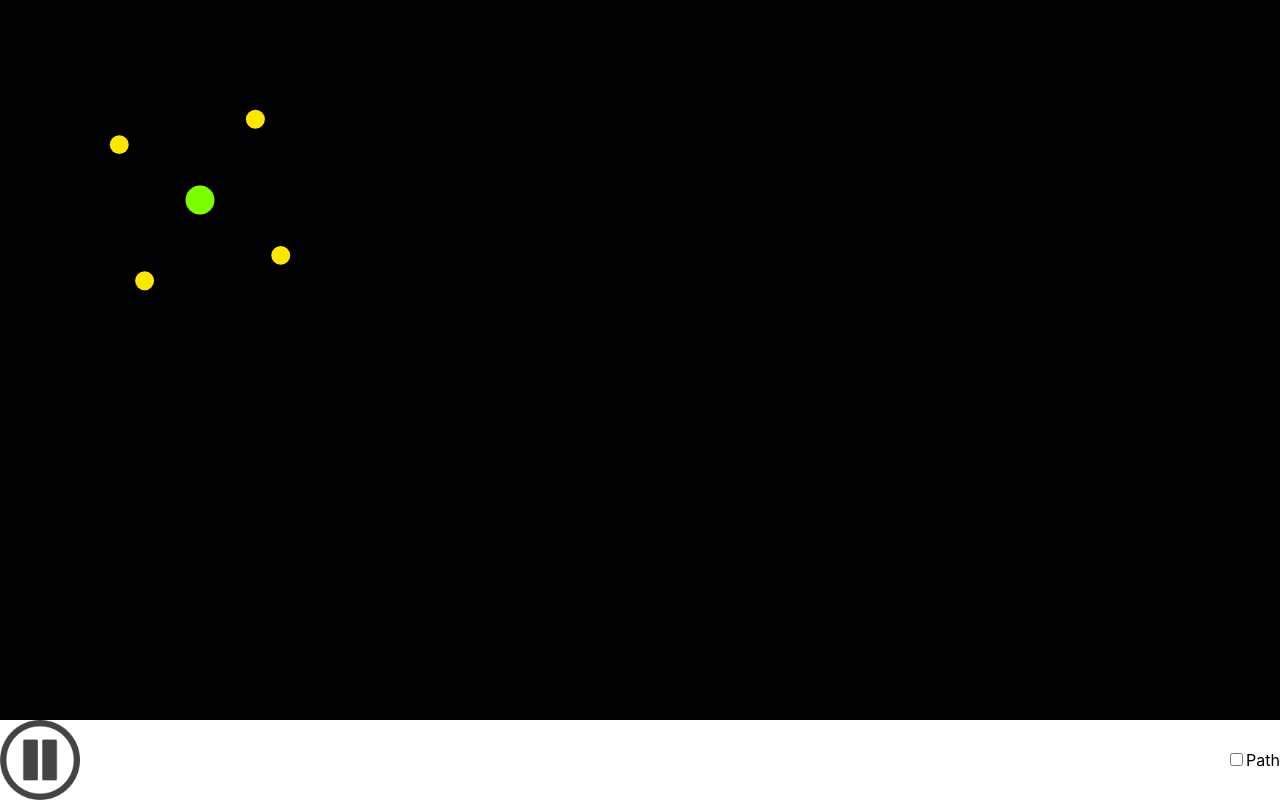
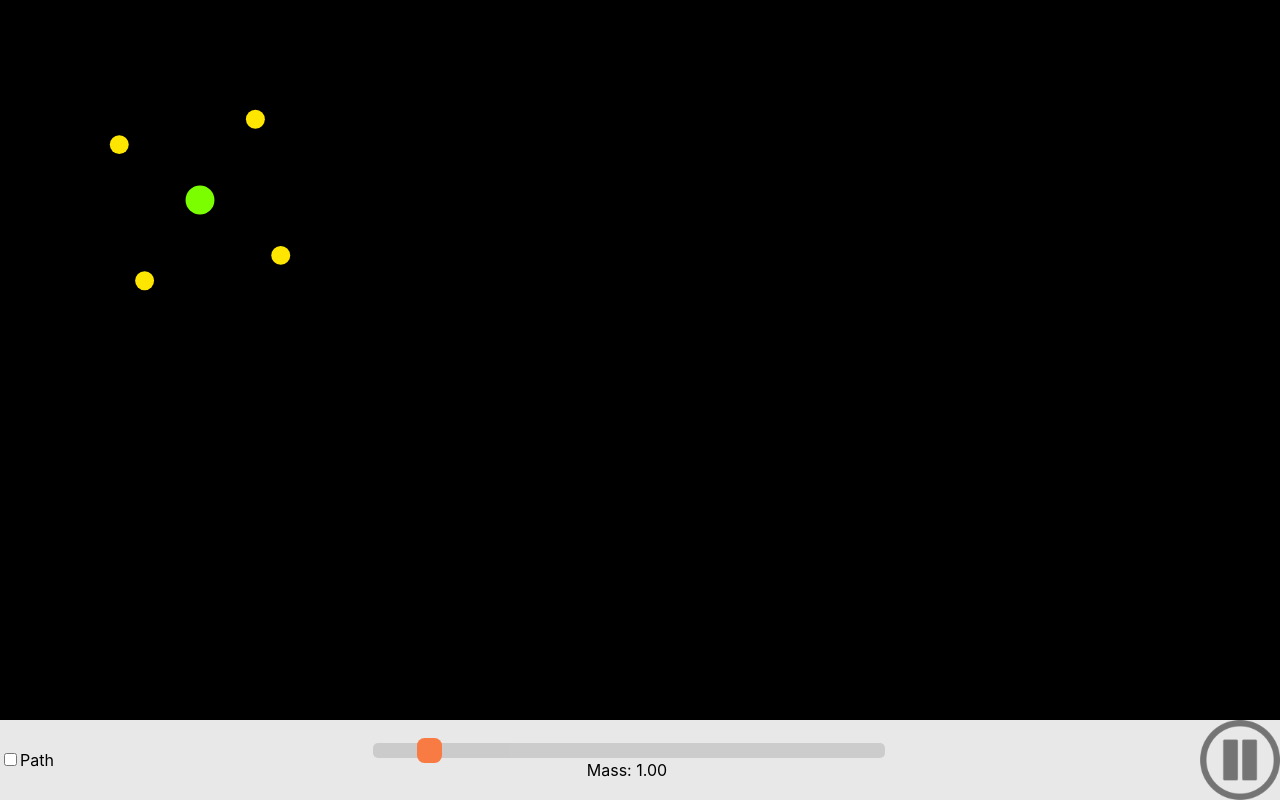
Before and after one commit to tylerliu/gravity_sim, a React (Create React App) app: page / in a window 1280 px wide. Built offline with nearby package versions, Linux system fonts and the light colour scheme.

Commit message:
Controller

```diff
--- a/src/Controller.js
+++ b/src/Controller.js
@@ -3,6 +3,7 @@
  */
 import React, { Component } from 'react';
 import PlayPauseButton from './PlayPauseButton'
+import MassSlider from "./MassSlider";
 
 export default class Controller extends Component{
 
@@ -12,12 +13,15 @@ export default class Controller extends Component{
 
     render() {
         return(
-            <div style={{display: "flex", flexDirection: 'row', alignItems: "center", justifyContent: "space-between"}}>
-                <PlayPauseButton onClick={this.changePlayState.bind(this)} style={{height: "10vh", width: "10vh"}}/>
+            <div style={{display: "flex", flexDirection: 'row', alignItems: "center", justifyContent: "space-between", backgroundColor: "#E8E8E8"}}>
                 <div>
                     <input type="checkbox" name="path_switch" ref="pathCheckBox" onClick={this.changePathDrawing.bind(this)}/>
                     <label>Path</label>
                 </div>
+
+                <MassSlider changeMass={this.changeMass.bind(this)}/>
+
+                <PlayPauseButton onClick={this.changePlayState.bind(this)} style={{height: "10vh", width: "10vh"}}/>
             </div>
         )
         //pause/play
@@ -35,4 +39,8 @@ export default class Controller extends Component{
     changePathDrawing() {
         this.props.main_stage.drawingPath(this.refs.pathCheckBox.checked);
     }
+
+    changeMass(mass) {
+        this.props.main_stage.selectedMass = mass;
+    }
 }
--- a/src/Entity.js
+++ b/src/Entity.js
@@ -12,12 +12,17 @@ export default class Entity {
         this.position_y = position_y;
     }
 
-    get color() {
-     //0 mass is white
-        if (this.mass === 0 || this.mass <= 0.000001) return '#FFFFFF';
-        let lo = Math.log2(this.mass);
+    static getColor(mass) {
+        //0 mass is white
+        if (mass === 0 || mass <= 0.000001) return '#FFFFFF'
+        let lo = Math.log2(mass)
         return 'hsl(' + ((lo * 5.5) | 0) + ', 100%, 50%)'
     }
+
+    get color() {
+        return Entity.getColor(this.mass)
+    }
+
 
     get radius() {
         if (this.mass === 0 || this.mass <= 0.000001) return 2;
--- /dev/null
+++ b/src/MassSlider.css
@@ -0,0 +1,33 @@
+.slider {
+    -webkit-appearance: none;
+    width: 100%;
+    height: 15px;
+    border-radius: 5px;
+    background: #c0c0c0;
+    outline: none;
+    opacity: 0.7;
+    -webkit-transition: .2s;
+    transition: opacity .2s;
+}
+
+.slider:hover {
+    opacity: 1;
+}
+
+.slider::-webkit-slider-thumb {
+    -webkit-appearance: none;
+    appearance: none;
+    width: 25px;
+    height: 25px;
+    border-radius: 30%;
+    background: #FF0000;
+    cursor: pointer;
+}
+
+.slider::-moz-range-thumb {
+    width: 25px;
+    height: 25px;
+    border-radius: 50%;
+    background: #FF0000;
+    cursor: pointer;
+}
--- a/src/MassSlider.js
+++ b/src/MassSlider.js
@@ -3,21 +3,49 @@
  */
 
 import React from 'react'
+import './MassSlider.css'
+import Entity from './Entity'
 
 export default class MassSlider extends React.Component{
     constructor(props) {
         super(props)
+        this.selectedMass = 1;
     }
 
     render() {
         return(
-            <div>
-
+            <div style={{height: "10vh", width: "40vw", display: "flex", flexDirection: "column", justifyContent: "center"}}>
+                <style ref="style"/>
+                <input type="range" min="-1" max="21" defaultValue="1" step="any" className="slider"
+                       ref="slider" onChange={this.changeMass.bind(this)}/>
+                <label>Mass: {this.selectedMass.toPrecision(3)}</label>
             </div>
         )
     }
 
-    componentDidMount() {
+    toMass(value) {
+        if (value < -0.1) {
+            this.refs.slider.value = -1;
+            return 0;
+        }
+        if (value < 0) {
+            this.refs.slider.value = 0;
+            return 1;
+        }
+        return Math.pow(10, value);
 
     }
+
+    componentDidMount() {
+        this.selectedMass = this.toMass(this.refs.slider.value);
+        this.refs.style.sheet.insertRule('.slider::-webkit-slider-thumb {background: '+ Entity.getColor(this.selectedMass) + ';}', 0)
+    }
+
+    changeMass() {
+        this.selectedMass = this.toMass(this.refs.slider.value);
+        this.refs.style.sheet.deleteRule(0);
+        this.refs.style.sheet.insertRule('.slider::-webkit-slider-thumb {background: '+ Entity.getColor(this.selectedMass) + ';}', 0)
+        this.setState({});
+        this.props.changeMass(this.selectedMass);
+    }
 }
--- /dev/null
+++ b/src/PlayPauseButton.css
@@ -0,0 +1,7 @@
+.button{
+    opacity: 0.7;
+}
+
+.button:hover{
+    opacity: 1;
+}
--- a/src/PlayPauseButton.js
+++ b/src/PlayPauseButton.js
@@ -4,6 +4,7 @@
 import React, { Component } from 'react';
 import pause_image from './pause_button.png'
 import play_image from './play_button.png'
+import './PlayPauseButton.css'
 
 export default class Controller extends Component {
 
@@ -16,10 +17,13 @@ export default class Controller extends Component {
 
     render() {
         return(
-            <input type="image" src={this.state.playing? pause_image : play_image} ref="button"
+            <input type="image" src={this.state.playing? pause_image : play_image}
+                   alt={this.state.playing? "Pause" : "Play"}
+                   ref="button" className="button"
                    onClick={this.onClick.bind(this)}
                  height={Math.min(window.innerHeight, window.innerWidth) * 0.1}
-                 width={Math.min(window.innerHeight, window.innerWidth) * 0.1}/>
+                 width={Math.min(window.innerHeight, window.innerWidth) * 0.1}
+            />
         )
         //pause/play
         //mass and color slider
@@ -34,4 +38,6 @@ export default class Controller extends Component {
         this.setState({playing: !this.state.playing});
         return false;
     }
+
+
 }
```
